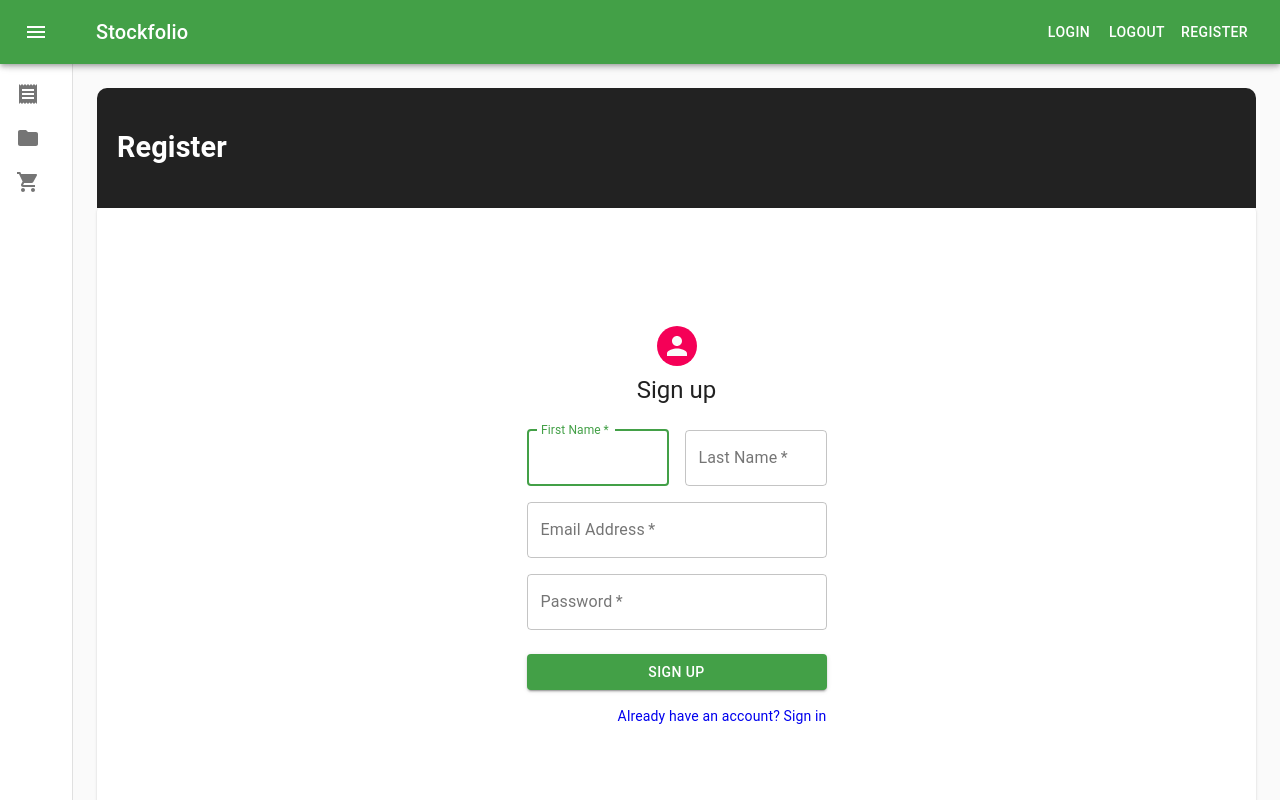
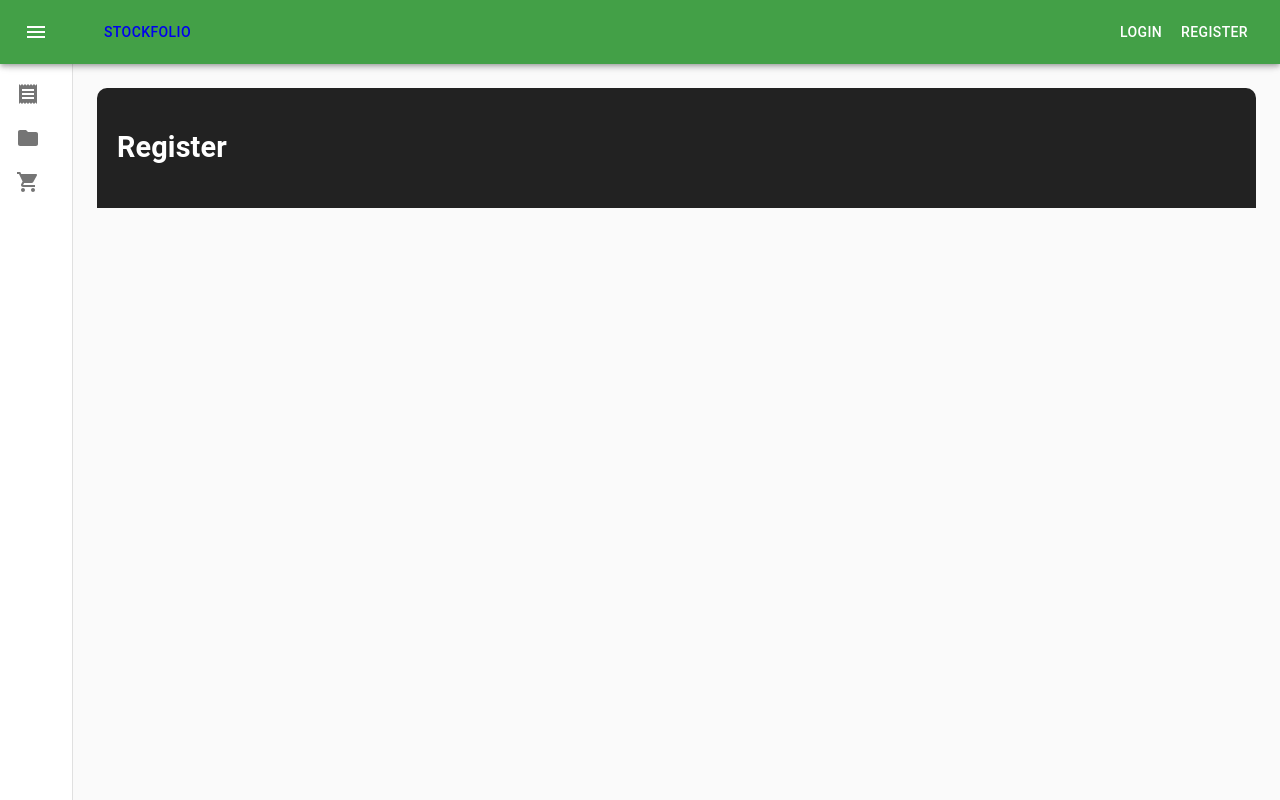
Before and after one commit to darrenzhang2000/stock-portfolio, a React (Create React App) app in the folder stock-portfolio-front-end/: page /containers/Register in a window 1280 px wide. Shown: the top 800 px of the page. Built offline with nearby package versions, Linux system fonts and the light colour scheme.

Commit message:
added conditional rendering to login, register and logout

```diff
--- a/stock-portfolio-front-end/src/components/MiniDrawer.js
+++ b/stock-portfolio-front-end/src/components/MiniDrawer.js
@@ -88,6 +88,7 @@ const useStyles = makeStyles((theme) => ({
 
 export default function MiniDrawer(props) {
     const dispatch = useDispatch()
+    const isLoggedIn = useSelector(state => state.userReducer.email != "")
     const pageName = useSelector(state => state.layoutReducer.pageName)
     const { children } = props
     const classes = useStyles();
@@ -127,23 +128,30 @@ export default function MiniDrawer(props) {
                     >
                         <MenuIcon />
                     </IconButton>
+
                     <Typography variant="h6" noWrap style={{ flexGrow: 1 }}>
-                        Stockfolio
+                        <Button>
+                            <Link to="/components/Home">Stockfolio</Link>
+                        </Button>
                     </Typography>
+
+                    {!isLoggedIn ?
                         <Button color="inherit">
-                        <Link className="navlink" to="/containers/Login">
-                            Login
-                  </Link>
+                            <Link className="navlink" to="/containers/Login">Login</Link>
                         </Button>
-                    <Button color="inherit" onClick={handleLogout}>
-                        Logout
-                            </Button>
+                        : null}
 
+                    {isLoggedIn ?
+                        <Button color="inherit" onClick={handleLogout}>Logout</Button>
+                        : null}
+
+                    {!isLoggedIn ?
                         <Button color="inherit">
                             <Link className="navlink" to="/containers/Register">
                                 Register
                         </Link>
                         </Button>
+                        : null}
                 </Toolbar>
             </AppBar>
             <Drawer
--- a/stock-portfolio-front-end/src/containers/Register.js
+++ b/stock-portfolio-front-end/src/containers/Register.js
@@ -90,6 +90,8 @@ class RegisterContainer extends React.Component {
     }
 
     render() {
+        if (this.props.isLoggedIn) {
+            console.log('logged in not null')
             return (
                 <Register
                     name={this.state.name}
@@ -103,11 +105,19 @@ class RegisterContainer extends React.Component {
                     onSubmitHandler={this.onSubmitHandler}
                 />
             )
+        }else{
+            console.log('not logged in null')
+            return null
+        }
     }
 }
 
-const mapStateToProps = {
+const mapStateToProps = state => ({
+    isLoggedIn: state.userReducer.email != ""
+})
+
+const mapDispatchToProps = {
     storePageName
 }
 
-export default connect(null, mapStateToProps)(RegisterContainer)
+export default connect(mapStateToProps, mapDispatchToProps)(RegisterContainer)
```
Lines whose indentation alone changed are shown as unchanged.
